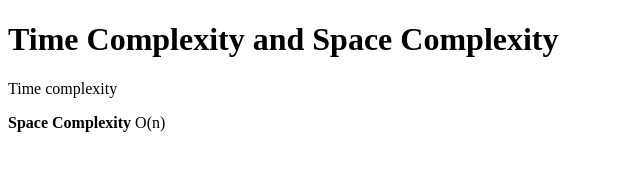
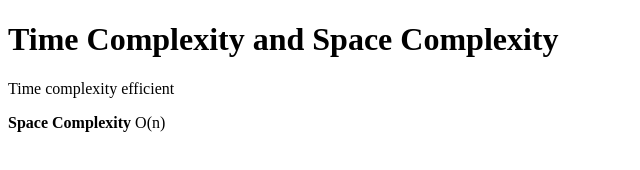
Before and after one commit to acciojob/time-and-space-complexity-Arshad5646, a website: page main.html in a window 1280 px wide. Shown: the full height of the page, 0-640 px from the left. Drawn offline with Linux system fonts and the light colour scheme.

Commit message:
created a submission

```diff
--- a/main.html
+++ b/main.html
@@ -9,7 +9,7 @@
 <body>
 	<!-- the entire body must be written by student -->
 	<h1>Time Complexity and Space Complexity</h1>
-	<p>Time complexity</p>
+	<p>Time complexity efficient</p>
 	<p><b>Space Complexity</b> O(n)</p>
     <script type="text/javascript" src="./script.js">
 </script>
```
